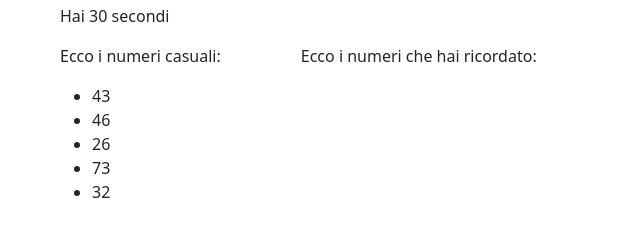
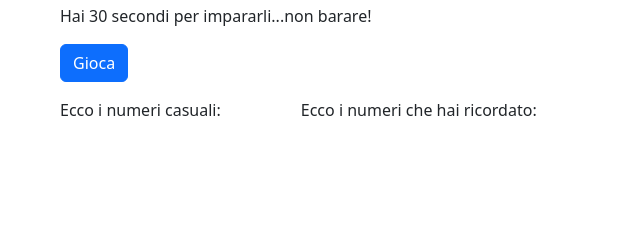
Before and after one commit to RiccardoSignorini/js-simon, a plain HTML site: page index.html in a window 1280 px wide. Shown: the part 42-278 px from the top of the page, without its empty margins (22-662 px from the left). Drawn offline with nearby package versions, Linux system fonts and the light colour scheme.

Commit message:
aggiunta button

```diff
--- a/assets/css/style.css
+++ b/assets/css/style.css
@@ -9,3 +9,7 @@
 .container div{
     margin-right: 5rem;
 }
+
+button{
+    margin-bottom: 1rem;
+}
--- a/assets/js/main.js
+++ b/assets/js/main.js
@@ -13,12 +13,18 @@ function randomNum(min, max){
 // COSTANTI E VARIABILI
 const randomList = document.querySelector('#random-list')
 
+const gameButton = document.querySelector('button')
+
+let resultsList = document.querySelector('#results')
+
+let clockNum
+
+gameButton.addEventListener('click', function(){
+
     let clockNum = setInterval(function(){
         // INTERVALLI DI STAMPA IN PAGINA
         randomList.innerHTML += `<li>${randomNum(1,100)}</li>`
     },1000)
-
-let resultsList = document.querySelector('#results')
 
     // BLOCCO INTERVALLI DI STAMPA
     setTimeout(function(){
@@ -39,3 +45,4 @@ setTimeout(function(){
         }
         randomList.classList.add('block')
     },33000)
+})
--- a/index.html
+++ b/index.html
@@ -13,7 +13,8 @@
 <body>
     <div class="container">
         <h2>Leggi attentamente questi numeri!</h2>
-        <p>Hai 30 secondi</p>
+        <p>Hai 30 secondi per impararli...non barare!</p>
+        <button type="button" class="btn btn-primary">Gioca</button>
     </div>
 
     <div class="container d-flex">
```
Lines whose indentation alone changed are shown as unchanged.
